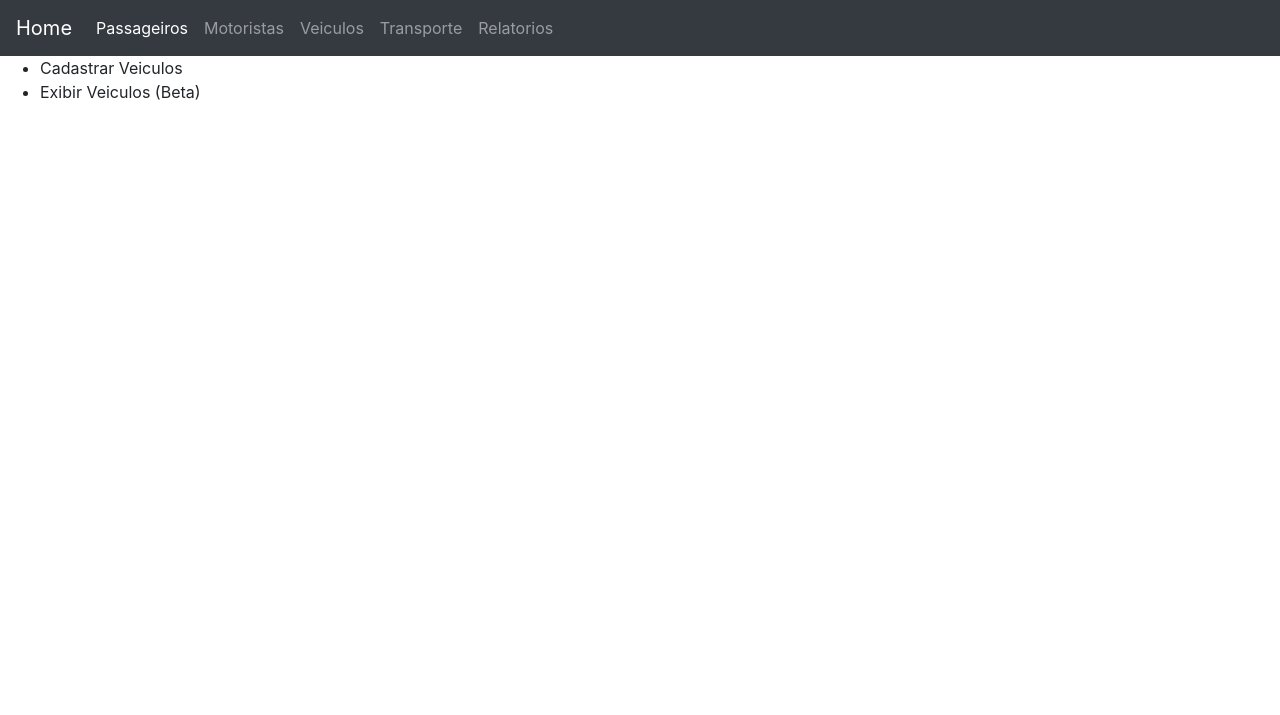
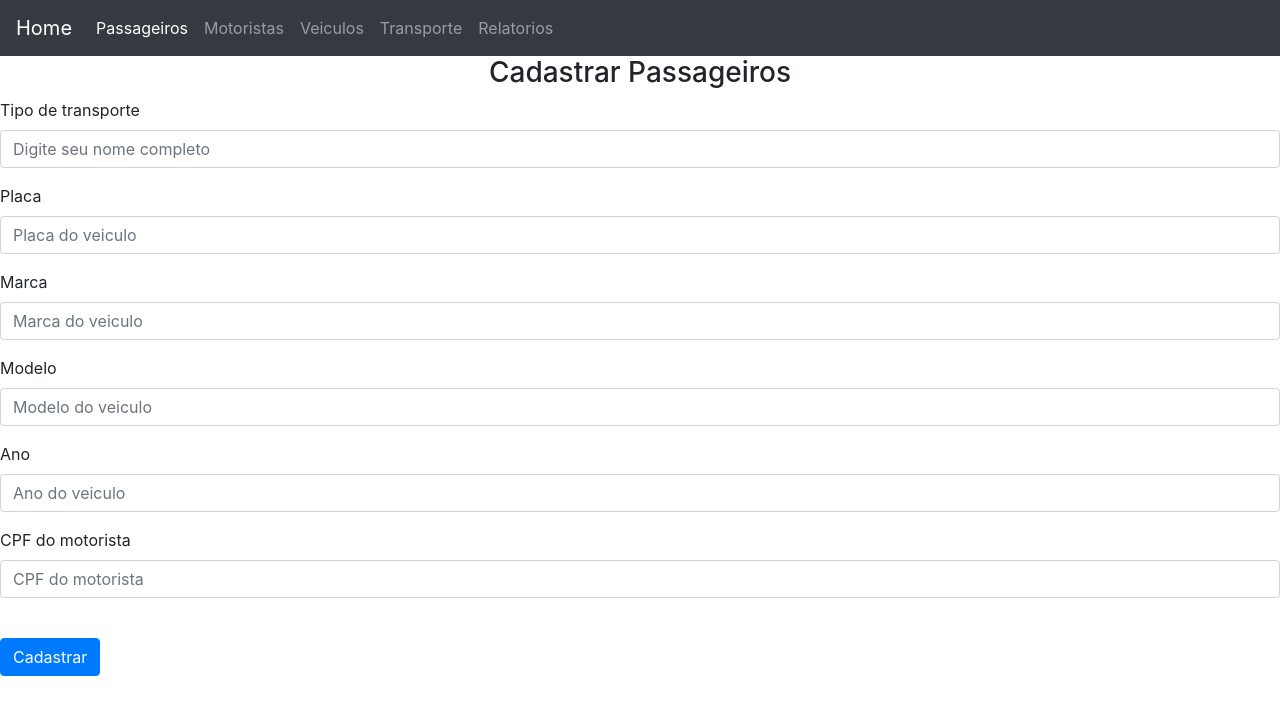
Before and after one commit to Carlos-Vitor-S/FlaskInicial, a Flask app: page /veiculos/ in a window 1280 px wide. Shown: the top 715 px of the page. Run offline with Flask 2, Linux system fonts and the light colour scheme; some libraries are stand-ins or nearby versions.

Commit message:
Padronização dos formularios

```diff
--- a/website/templates/veiculos.html
+++ b/website/templates/veiculos.html
@@ -43,9 +43,86 @@
           </ul>
         </div>
       </nav>
-      <ul>
-          <li>Cadastrar Veiculos</li>
-          <li>Exibir Veiculos (Beta)</li>
-      </ul>
+      <div class="formulario">
+        <form method="POST">
+          <h3 align="center">Cadastrar Passageiros</h3>
+
+          <div class="formulario-conteudo">
+            {% with messages = get_flashed_messages(with_categories=true) %}
+            {% if messages %}
+              {% for category, message in messages %} {% if category == 'error' %}
+                <span>{{ message }}</span>
+
+              {% else %}
+
+                <span>{{ message }}</span>
+
+              {% endif %} {% endfor %} {% endif %} {% endwith %}
+
+            <div class="form-group">
+              <label for="nome">Tipo de transporte</label>
+              <input
+                type="text"
+                class="form-control"
+                id="nome"
+                name="nome"
+                placeholder="Digite seu nome completo"
+              />
+            </div>
+            <div class="form-group">
+              <label for="placa">Placa</label>
+              <input
+                type="text"
+                class="form-control"
+                id="placa"
+                name="placa"
+                placeholder="Placa do veiculo"
+              />
+            </div>
+            <div class="form-group">
+              <label for="marca">Marca</label>
+              <input
+                type="text"
+                class="form-control"
+                id="marca"
+                name="marca"
+                placeholder="Marca do veiculo"
+              />
+            </div>
+            <div class="form-group">
+              <label for="modelo">Modelo</label>
+              <input
+                type="text"
+                class="form-control"
+                id="modelo"
+                name="modelo"
+                placeholder="Modelo do veiculo"
+              />
+            </div>
+            <div class="form-group">
+              <label for="ano">Ano</label>
+              <input
+                type="number"
+                class="form-control"
+                id="ano"
+                name="ano"
+                placeholder="Ano do veiculo"
+              />
+            </div>
+            <div class="form-group">
+              <label for="ano">CPF do motorista</label>
+              <input
+                type="text"
+                class="form-control"
+                id="cpf"
+                name="cpf"
+                placeholder="CPF do motorista"
+              />
+            </div>
+          </div>
+          <br />
+          <div class="botao"><button type="submit" class="btn btn-primary">Cadastrar</button></div>
+        </form>
+      </div>
 </body>
 </html>
```
Also changed, not shown: website/templates/motoristas.html (+10 -20 lines), website/templates/passageiros.html (+10 -21 lines).
